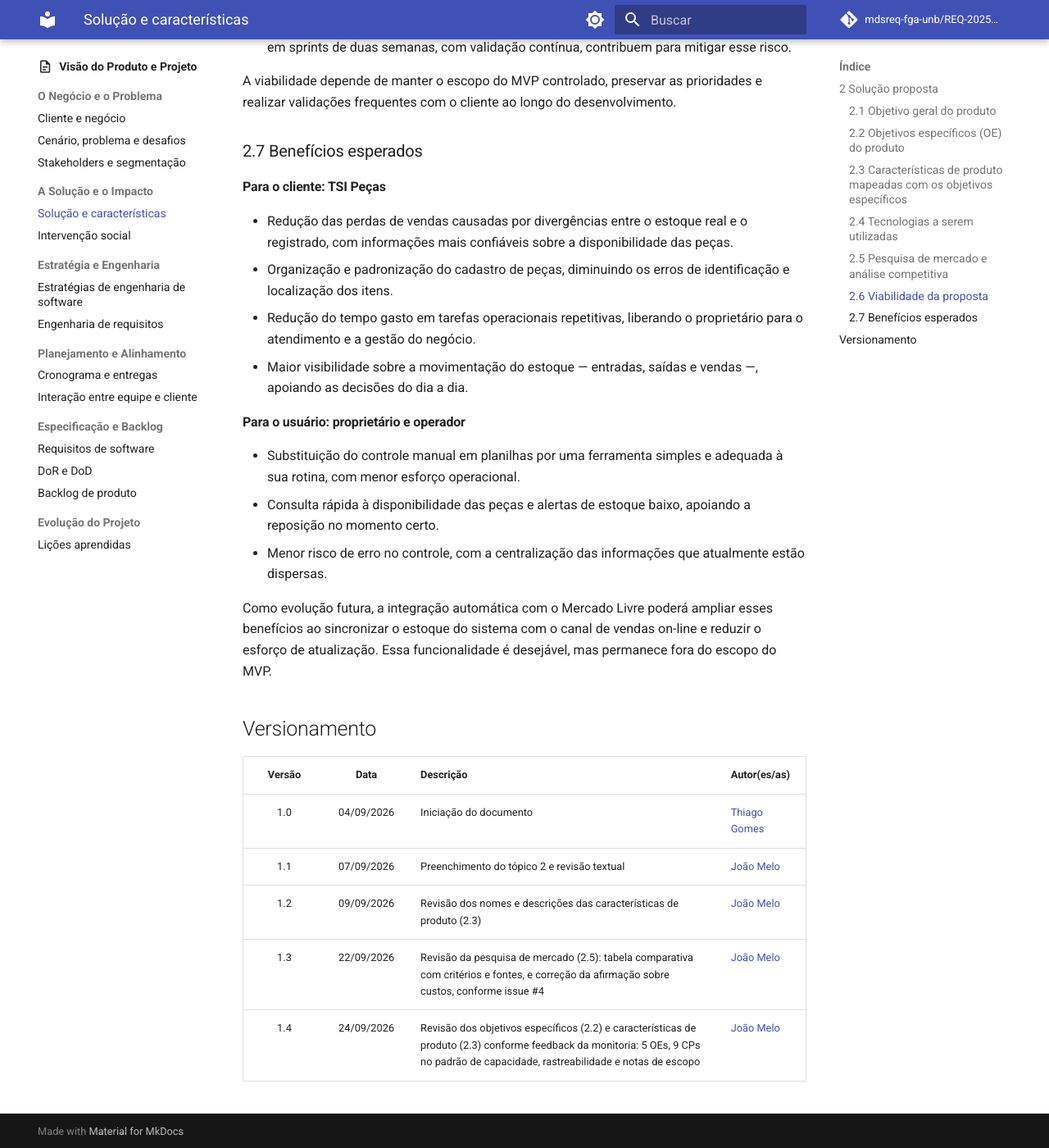
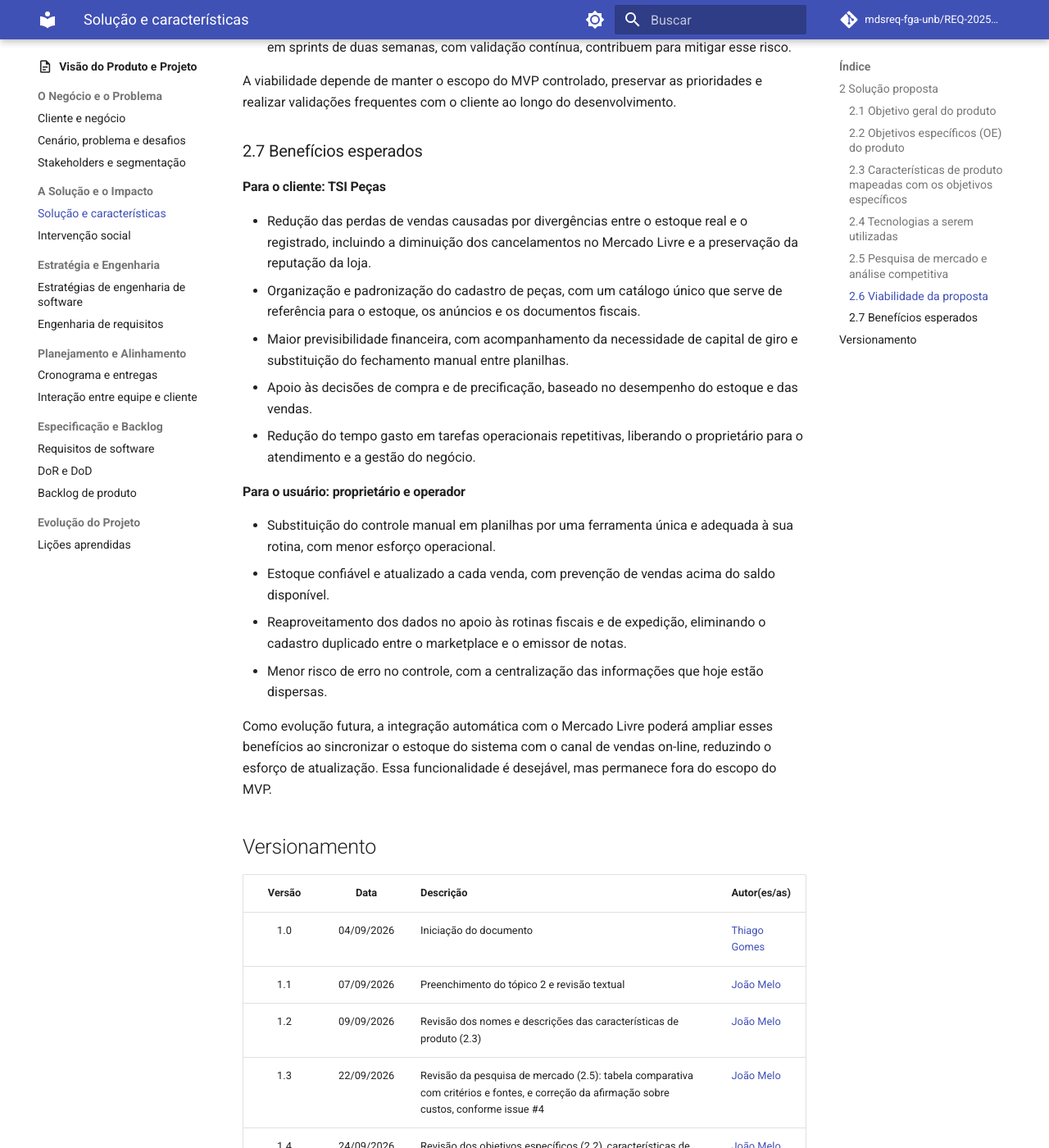
Before and after one commit to mdsreq-fga-unb/REQ-202562-T02-TSI-AutoPecas, an MkDocs documentation site: the page built from docs/visao-produto/solucao-e-caracteristicas.md, in a window 1280 px wide and 1400 px high, scrolled down 5441 px. Shown: the whole window at 82% size. Built offline with MkDocs 1.6.1 and Material for MkDocs 9.7.7, drawn with Linux system fonts in a browser that asks for light colours; comment, search, counter and statistics services are not loaded; some of the changed text lies outside the part shown.

Commit message:
docs: alinha beneficios esperados (2.7) ao novo escopo dos OEs e CPs (issue #4)

```diff
--- a/docs/visao-produto/solucao-e-caracteristicas.md
+++ b/docs/visao-produto/solucao-e-caracteristicas.md
@@ -103,18 +103,20 @@ A viabilidade depende de manter o escopo do MVP controlado, preservar as priorid
 
 #### Para o cliente: TSI Peças
 
-- Redução das perdas de vendas causadas por divergências entre o estoque real e o registrado, com informações mais confiáveis sobre a disponibilidade das peças.
-- Organização e padronização do cadastro de peças, diminuindo os erros de identificação e localização dos itens.
+- Redução das perdas de vendas causadas por divergências entre o estoque real e o registrado, incluindo a diminuição dos cancelamentos no Mercado Livre e a preservação da reputação da loja.
+- Organização e padronização do cadastro de peças, com um catálogo único que serve de referência para o estoque, os anúncios e os documentos fiscais.
+- Maior previsibilidade financeira, com acompanhamento da necessidade de capital de giro e substituição do fechamento manual entre planilhas.
+- Apoio às decisões de compra e de precificação, baseado no desempenho do estoque e das vendas.
 - Redução do tempo gasto em tarefas operacionais repetitivas, liberando o proprietário para o atendimento e a gestão do negócio.
-- Maior visibilidade sobre a movimentação do estoque — entradas, saídas e vendas —, apoiando as decisões do dia a dia.
 
 #### Para o usuário: proprietário e operador
 
-- Substituição do controle manual em planilhas por uma ferramenta simples e adequada à sua rotina, com menor esforço operacional.
-- Consulta rápida à disponibilidade das peças e alertas de estoque baixo, apoiando a reposição no momento certo.
-- Menor risco de erro no controle, com a centralização das informações que atualmente estão dispersas.
+- Substituição do controle manual em planilhas por uma ferramenta única e adequada à sua rotina, com menor esforço operacional.
+- Estoque confiável e atualizado a cada venda, com prevenção de vendas acima do saldo disponível.
+- Reaproveitamento dos dados no apoio às rotinas fiscais e de expedição, eliminando o cadastro duplicado entre o marketplace e o emissor de notas.
+- Menor risco de erro no controle, com a centralização das informações que hoje estão dispersas.
 
-Como evolução futura, a integração automática com o Mercado Livre poderá ampliar esses benefícios ao sincronizar o estoque do sistema com o canal de vendas on-line e reduzir o esforço de atualização. Essa funcionalidade é desejável, mas permanece fora do escopo do MVP.
+Como evolução futura, a integração automática com o Mercado Livre poderá ampliar esses benefícios ao sincronizar o estoque do sistema com o canal de vendas on-line, reduzindo o esforço de atualização. Essa funcionalidade é desejável, mas permanece fora do escopo do MVP.
 
 ## Versionamento
 
@@ -124,4 +126,4 @@ Como evolução futura, a integração automática com o Mercado Livre poderá a
 | 1.1 | 07/09/2026 | Preenchimento do tópico 2 e revisão textual | [João Melo](https://github.com/jot4-ge) |
 | 1.2 | 09/09/2026 | Revisão dos nomes e descrições das características de produto (2.3) | [João Melo](https://github.com/jot4-ge) |
 | 1.3 | 22/09/2026 | Revisão da pesquisa de mercado (2.5): tabela comparativa com critérios e fontes, e correção da afirmação sobre custos, conforme issue #4 | [João Melo](https://github.com/jot4-ge) |
-| 1.4 | 24/09/2026 | Revisão dos objetivos específicos (2.2) e características de produto (2.3) conforme feedback da monitoria: 5 OEs, 9 CPs no padrão de capacidade, rastreabilidade e notas de escopo | [João Melo](https://github.com/jot4-ge) |
+| 1.4 | 24/09/2026 | Revisão dos objetivos específicos (2.2), características de produto (2.3) e benefícios esperados (2.7) conforme feedback da monitoria: 5 OEs, 9 CPs no padrão de capacidade, rastreabilidade, notas de escopo e alinhamento dos benefícios ao novo escopo | [João Melo](https://github.com/jot4-ge) |
```
